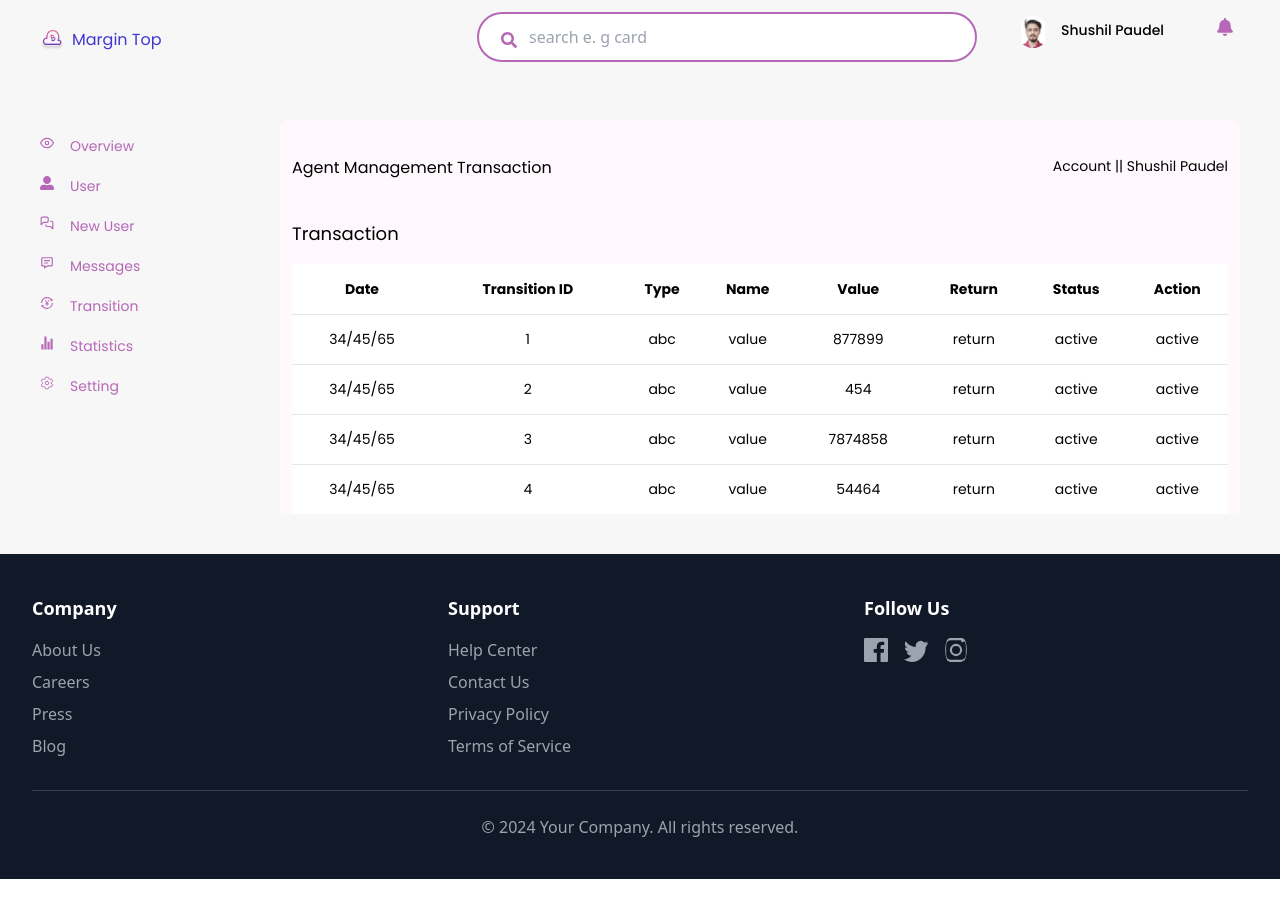
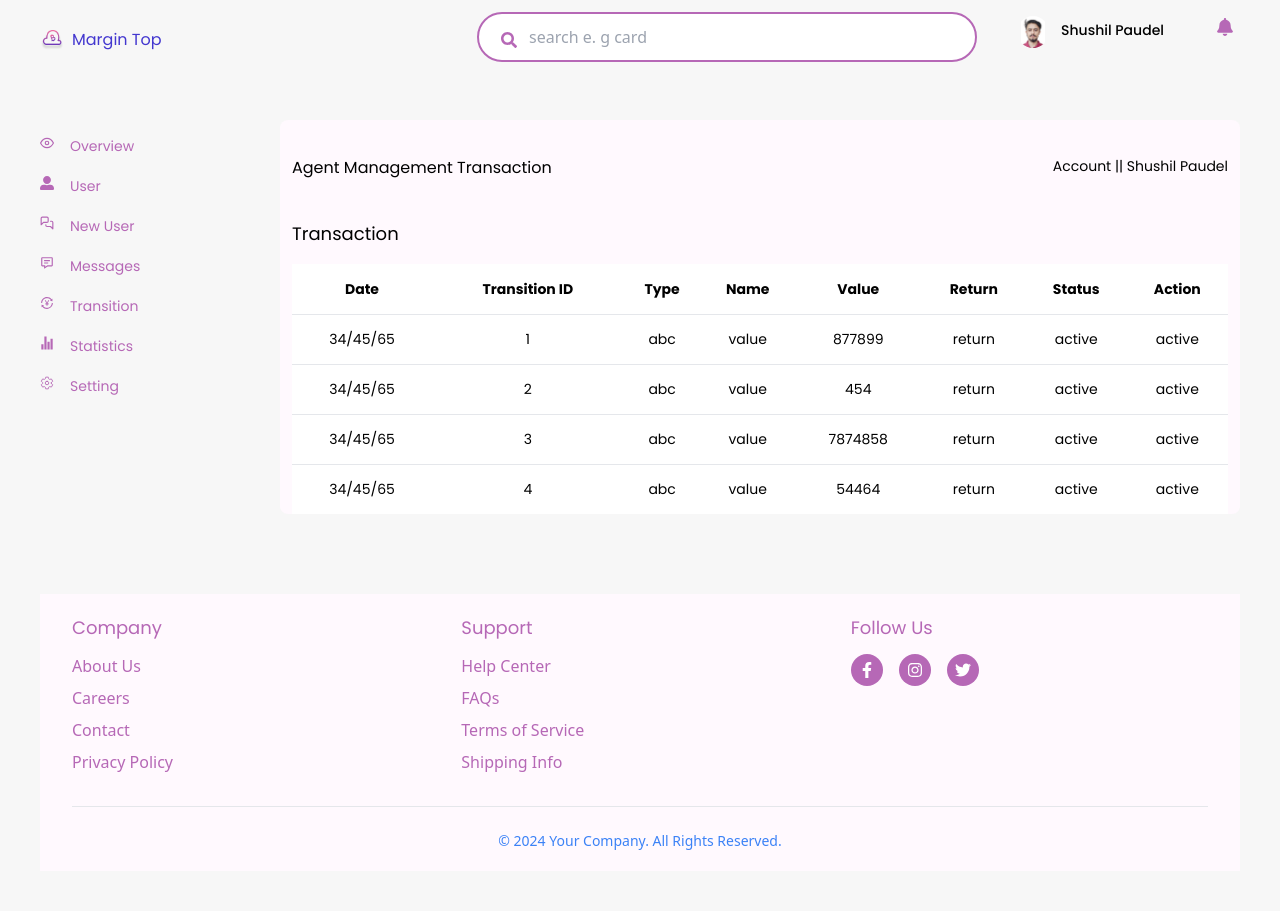
Before and after one commit to shushilpaudel78/First-React-App, a React (Vite) app: page / in a window 1280 px wide. Before the commit the page ends 879 px from the top, so only its background shows below. Built offline with nearby package versions, Linux system fonts and the light colour scheme.

Commit message:
footer contain changed

```diff
--- a/src/components/Footer.jsx
+++ b/src/components/Footer.jsx
@@ -1,66 +1,57 @@
-import React from "react";
+import React from 'react';
 import {Link} from 'react-router-dom'
+// You can install react-icons using: npm install react-icons
+import { FaFacebookF, FaInstagram, FaTwitter } from 'react-icons/fa';
 
 const Footer = () => {
   return (
-
-
-    // Copy from chatgpt    (raw data  for testing purpose)
-
-
-    <footer className="bg-gray-900 text-white py-10">
-      <div className="max-w-7xl mx-auto px-4 sm:px-6 lg:px-8">
-        <div className="grid grid-cols-1 sm:grid-cols-3 gap-8">
-          {/* Column 1: Company Info */}
+    <footer className="bg-[#F7F7F7] text-customPurple py-10">
+      <div className="max-w-[1200px] mx-auto px-4 sm:px-6 lg:px-8 bg-[#fff9fe] py-[20px]">
+        <div className="grid grid-cols-1 md:grid-cols-3 gap-8">
+          {/* Column 1 */}
           <div>
-            <h3 className="text-lg font-semibold mb-4">Company</h3>
+            <h4 className="font-poppins text-lg mb-3">Company</h4>
             <ul className="space-y-2">
-              <li><Link to="#" className="text-gray-400 hover:text-gray-200">About Us</Link></li>
-              <li><Link to="#" className="text-gray-400 hover:text-gray-200">Careers</Link></li>
-              <li><Link to="#" className="text-gray-400 hover:text-gray-200">Press</Link></li>
-              <li><Link to="#" className="text-gray-400 hover:text-gray-200">Blog</Link></li>
+              <li>About Us</li>
+              <li>Careers</li>
+              <li>Contact</li>
+              <li>Privacy Policy</li>
             </ul>
           </div>
 
-          {/* Column 2: Support Links */}
+          {/* Column 2 */}
           <div>
-            <h3 className="text-lg font-semibold mb-4">Support</h3>
+            <h4 className="font-poppins text-lg mb-3">Support</h4>
             <ul className="space-y-2">
-              <li><Link to="#" className="text-gray-400 hover:text-gray-200">Help Center</Link></li>
-              <li><Link to="#" className="text-gray-400 hover:text-gray-200">Contact Us</Link></li>
-              <li><Link to="#" className="text-gray-400 hover:text-gray-200">Privacy Policy</Link></li>
-              <li><Link to="#" className="text-gray-400 hover:text-gray-200">Terms of Service</Link></li>
+              <li>Help Center</li>
+              <li>FAQs</li>
+              <li>Terms of Service</li>
+              <li>Shipping Info</li>
             </ul>
           </div>
 
-          {/* Column 3: Social Media */}
+          {/* Column 3 */}
           <div>
-            <h3 className="text-lg font-semibold mb-4">Follow Us</h3>
+            <h4 className="font-poppins text-lg mb-3">Follow Us</h4>
             <div className="flex space-x-4">
-              <Link to="https://facebook.com" className="text-gray-400 hover:text-gray-200">
-                {/* Facebook Icon */}
-                <svg className="w-6 h-6" fill="currentColor" viewBox="0 0 24 24">
-                  <path d="M22.675 0H1.325C.593 0 0 .593 0 1.325v21.351C0 23.407.593 24 1.325 24H12.81v-9.293H9.692v-3.622h3.118V8.413c0-3.1 1.893-4.788 4.659-4.788 1.325 0 2.464.099 2.796.143v3.24l-1.918.001c-1.504 0-1.795.715-1.795 1.763v2.31h3.59l-.468 3.622h-3.122V24h6.116C23.407 24 24 23.407 24 22.675V1.325C24 .593 23.407 0 22.675 0z" />
-                </svg>
+              <Link to="https://facebook.com" target="_blank" rel="noopener noreferrer" className="p-2 bg-customPurple text-white rounded-full">
+                <FaFacebookF />
               </Link>
-              <Link to="https://twitter.com" className="text-gray-400 hover:text-gray-200">
-                {/* Twitter Icon */}
-                <svg className="w-6 h-6" fill="currentColor" viewBox="0 0 24 24">
-                  <path d="M24 4.557a9.936 9.936 0 0 1-2.828.775A4.933 4.933 0 0 0 23.337 3.3a9.865 9.865 0 0 1-3.127 1.195 4.924 4.924 0 0 0-8.39 4.49A13.977 13.977 0 0 1 1.671 3.149a4.93 4.93 0 0 0 1.524 6.573A4.904 4.904 0 0 1 .96 9.17v.062a4.922 4.922 0 0 0 3.946 4.827 4.897 4.897 0 0 1-2.212.084 4.925 4.925 0 0 0 4.604 3.42A9.873 9.873 0 0 1 0 21.542 13.94 13.94 0 0 0 7.548 24c9.056 0 14.01-7.503 14.01-14.01 0-.213-.005-.425-.015-.636A10.012 10.012 0 0 0 24 4.557z" />
-                </svg>
+              <Link to="https://instagram.com" target="_blank" rel="noopener noreferrer" className="p-2 bg-customPurple text-white rounded-full">
+                <FaInstagram />
               </Link>
-              <Link to="https://instagram.com" className="text-gray-400 hover:text-gray-200">
-                {/* Instagram Icon */}
-                <svg className="w-6 h-6" fill="currentColor" viewBox="0 0 24 24">
-                  <path d="M12 2.163c3.204 0 3.584.012 4.849.07 1.366.062 2.633.332 3.608 1.308.976.975 1.246 2.243 1.308 3.608.058 1.265.07 1.645.07 4.849 0 3.204-.012 3.584-.07 4.849-.062 1.366-.332 2.633-1.308 3.608-.975.976-2.242 1.246-3.608 1.308-1.265.058-1.645.07-4.849.07-3.204 0-3.584-.012-4.849-.07-1.366-.062-2.633-.332-3.608-1.308-.976-.975-1.246-2.242-1.308-3.608C2.175 15.584 2.163 15.204 2.163 12c0-3.204.012-3.584.07-4.849.062-1.366.332-2.633 1.308-3.608C4.516 2.495 5.783 2.225 7.149 2.163 8.414 2.105 8.794 2.163 12 2.163zm0-2.163C8.756 0 8.333.02 7.052.075 5.725.13 4.582.386 3.682 1.286 2.782 2.185 2.525 3.328 2.07 4.648.98 8.333.98 15.667 2.07 19.352c.455 1.32.712 2.463 1.612 3.362.9.9 2.043 1.157 3.362 1.612C8.333 23.98 8.756 24 12 24s3.667-.02 4.948-.075c1.32-.455 2.463-.712 3.362-1.612.9-.9 1.157-2.043 1.612-3.362C23.02 15.667 23.02 8.333 21.93 4.648c-.455-1.32-.712-2.463-1.612-3.362-.9-.9-2.043-1.157-3.362-1.612C15.667.02 15.244 0 12 0zM12 5.838a6.162 6.162 0 1 0 0 12.324A6.162 6.162 0 0 0 12 5.838zm0 10.162a4.001 4.001 0 1 1 0-8.002 4.001 4.001 0 0 1 0 8.002zm6.406-11.845a1.44 1.44 0 1 0 0-2.88 1.44 1.44 0 0 0 0 2.88z" />
-                </svg>
+              <Link to="https://twitter.com" target="_blank" rel="noopener noreferrer" className="p-2 bg-customPurple text-white rounded-full">
+                <FaTwitter />
               </Link>
             </div>
           </div>
         </div>
 
-        <div className="mt-8 border-t border-gray-700 pt-6 text-center">
-          <p className="text-gray-400">&copy; 2024 Your Company. All rights reserved.</p>
+        {/* Footer bottom */}
+        <div className="text-center mt-8 border-t pt-6">
+          <p className="text-sm text-blue-500">
+            &copy; {new Date().getFullYear()} Your Company. All Rights Reserved.
+          </p>
         </div>
       </div>
     </footer>
```
